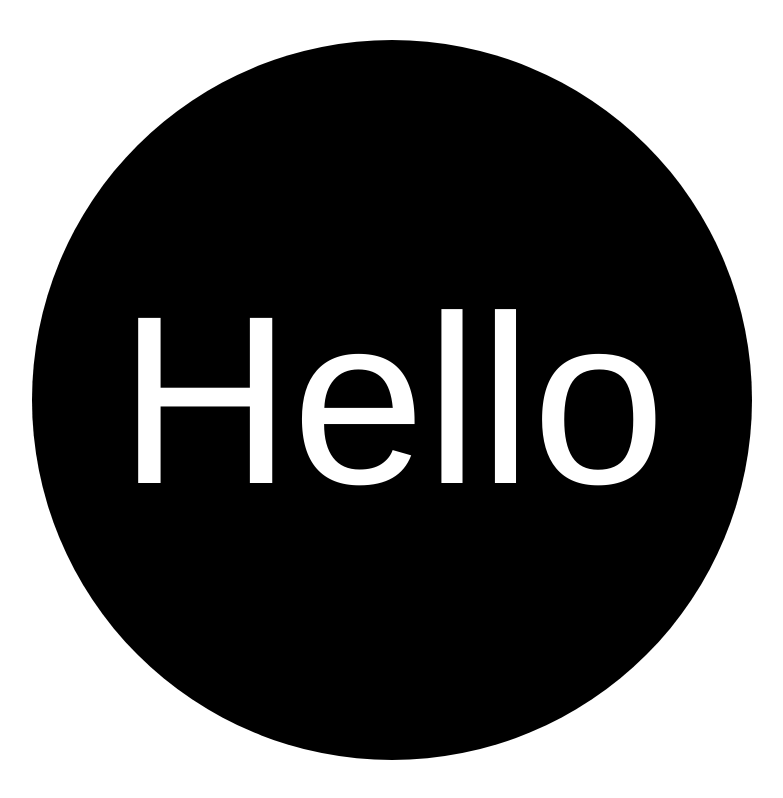
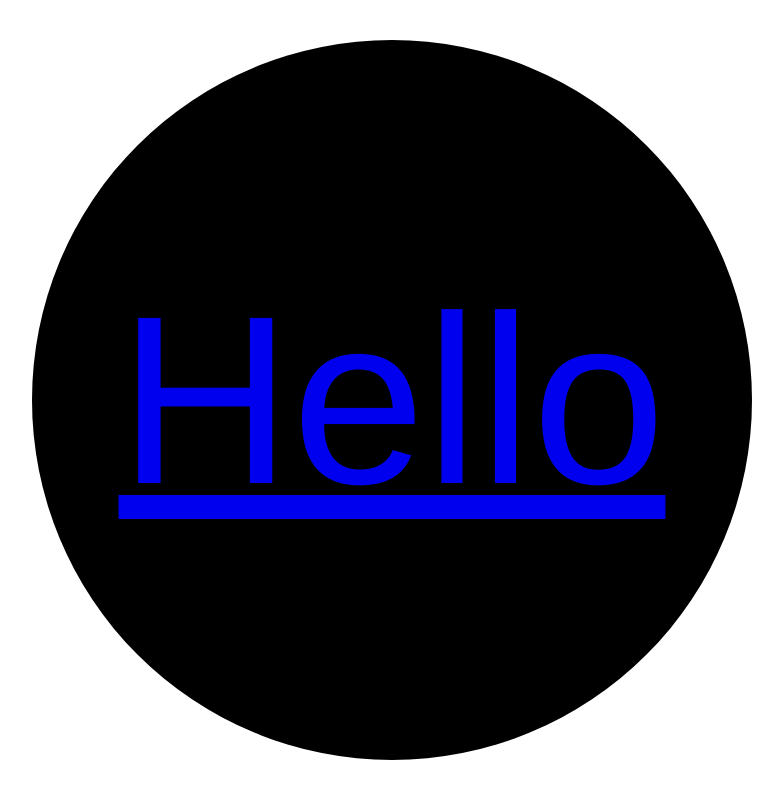
Before and after one commit to cojestmordo/Ace-design, a Vue app in the folder client/: page / in a window 1280 px wide. Shown: the whole page, without its empty margins (248-1031 px from the left). Built offline with nearby package versions, Linux system fonts and the light colour scheme; the HTML template or start-up script is replaced by a standard one.

Commit message:
added some basic routing

```diff
--- a/client/src/App.vue
+++ b/client/src/App.vue
@@ -1,17 +1,38 @@
 <template>
-    <HelloAce />
+    <component :is="currentView" />
 </template>
 
 
 <script>
 import HelloAce from './components/HelloAce.vue'
+import FrontPage from './components/FrontPage.vue'
+
 
 export default {
-  name: 'App',
-  components: {
-    HelloAce
+  data() {
+    return {
+      currentPath: window.location.hash
+    }
+  },
+  computed: {
+    currentView() {
+      return routes[this.currentPath.slice(1) || '/']
+    }
+  },
+  mounted() {
+    window.addEventListener('hashchange', () => {
+        this.currentPath = window.location.hash
+        })
+    }
   }
+
+const routes = {
+  '/': HelloAce,
+  '/frontpage': FrontPage
 }
+
+
+
 </script>
 
 <style>
--- /dev/null
+++ b/client/src/components/FrontPage.vue
@@ -0,0 +1,13 @@
+<template>
+  <div>
+    <div>this is front page</div>
+
+    <div>hello World</div>
+  </div>
+</template>
+
+<script>
+  export default{
+    name:"FrontPage"
+  }
+</script>
--- a/client/src/components/HelloAce.vue
+++ b/client/src/components/HelloAce.vue
@@ -5,7 +5,7 @@
     @mouseover="hover = true"
     @mouseleave="hover = false"
     :class="{ active: hover }">
-    <div class="hello">Hello</div>
+    <a href="#/frontpage" class="hello">Hello</a>
   </div>
   </div>
 </template>
```
